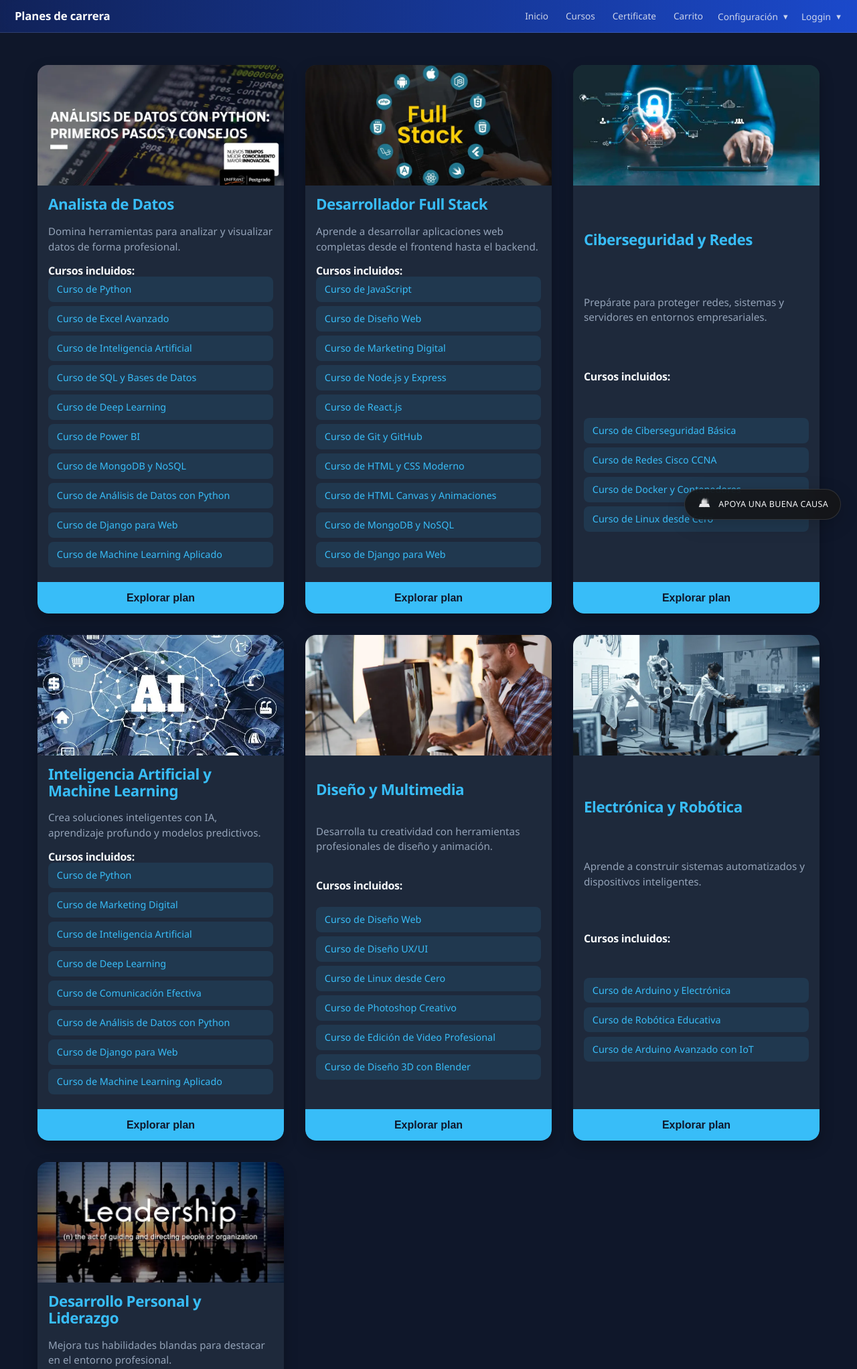
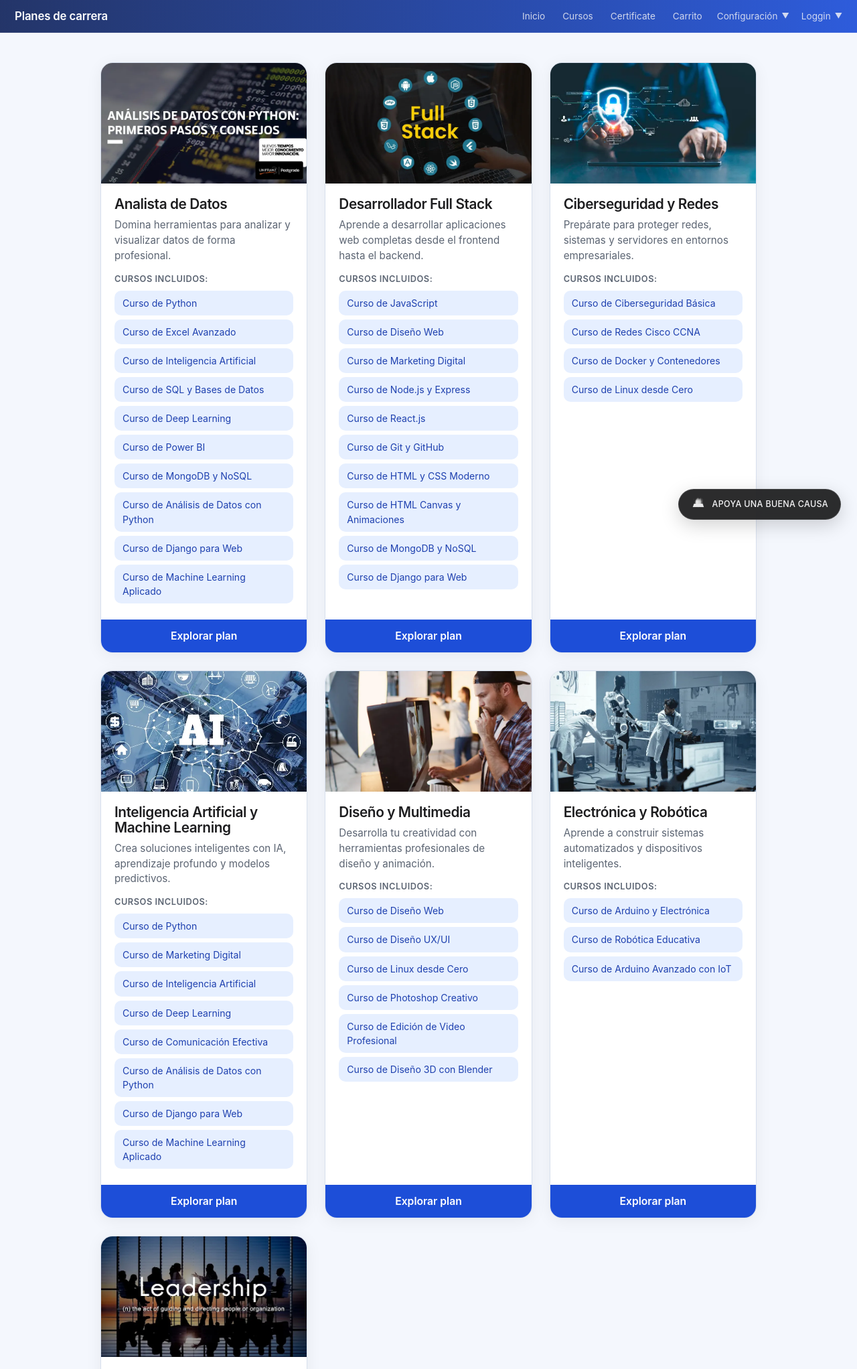
Before and after one commit to JhonGoodEld/upSkill, a PHP site: page /views/planes.html in a window 1280 px wide. Shown: the top 2044 px of the page at 67% size. Run offline with PHP 8.4, Linux system fonts and the light colour scheme.

Commit message:
Fase 2: catalogo de cursos y planes de carrera al sistema de diseno
- planes.css: de tema oscuro navy/cian a claro con tokens; tarjetas
  blancas y pildoras de cursos en azul
- stylecurso.css: tarjetas de curso con tokens, boton pill, contenedor
  centrado; se quita CSS de planes que no usa
- titulo de pestana de cursos

Co-Authored-By: Claude Sonnet 5 <noreply@anthropic.com>

```diff
--- a/css/planes.css
+++ b/css/planes.css
@@ -1,231 +1,89 @@
-/* ===============================
-   🌟 Estilos de Planes de Carrera
-   =============================== */
+/* ============================================================
+   Planes de Carrera — usa el sistema de diseño (stylePrin.css)
+   ============================================================ */
 
-:root {
-  --color-bg: #0f172a;
-  --color-card: #1e293b;
-  --color-accent: #38bdf8;
-  --color-text: #f8fafc;
-  --color-muted: #94a3b8;
-  --color-btn-hover: #0284c7;
-  --radius: 1rem;
-  --shadow: 0 8px 20px rgba(0, 0, 0, 0.25);
-  --transition: all 0.3s ease;
-  --max-width: 1200px;
-  --font: "Segoe UI", Arial, sans-serif;
+.planes-container,
+#planesContainer {
+  display: grid;
+  grid-template-columns: repeat(auto-fit, minmax(300px, 1fr));
+  gap: 26px;
+  max-width: var(--ancho-max);
+  margin: 44px auto 64px;
+  padding: 0 22px;
 }
 
-/* === Fondo general === */
-body {
-  background-color: var(--color-bg);
-  color: var(--color-text);
-  font-family: var(--font);
-  margin: 0;
-  padding: 0;
-  min-height: 100vh;
-}
-
-/* === Contenedor principal === */
-#planesContainer {
-  display: grid;
-  grid-template-columns: repeat(auto-fit, minmax(280px, 1fr));
-  gap: 2rem;
-  max-width: var(--max-width);
-  margin: 3rem auto;
-  padding: 0 1rem;
-}
-
-/* === Tarjetas de planes === */
 .plan-card {
-  background: var(--color-card);
-  border-radius: var(--radius);
-  box-shadow: var(--shadow);
+  background: var(--surface);
+  border: 1px solid var(--border);
+  border-radius: var(--radio);
+  box-shadow: var(--sombra);
   overflow: hidden;
-  transition: var(--transition);
   display: flex;
   flex-direction: column;
-  justify-content: space-between;
+  transition: transform .3s var(--ease), box-shadow .3s var(--ease);
 }
+.plan-card:hover { transform: translateY(-6px); box-shadow: var(--sombra-hover); }
 
-.plan-card:hover {
-  transform: translateY(-6px);
-  box-shadow: 0 12px 24px rgba(56, 189, 248, 0.25);
-}
-
-/* === Imagen del plan === */
 .plan-card img {
   width: 100%;
   height: 180px;
   object-fit: cover;
 }
 
-/* === Título y descripción === */
 .plan-card h2 {
-  font-size: 1.4rem;
-  color: var(--color-accent);
-  margin: 1rem;
+  font-size: 1.3rem;
+  color: var(--text);
+  margin: 20px 20px 8px;
 }
 
 .plan-card p {
-  font-size: 0.95rem;
-  color: var(--color-muted);
-  margin: 0 1rem 1rem;
+  font-size: .95rem;
+  color: var(--text-soft);
+  margin: 0 20px 16px;
 }
 
-/* === Lista de cursos === */
 .plan-card h4 {
-  margin: 0 1rem;
-  font-size: 1rem;
-  color: var(--color-text);
+  margin: 0 20px 10px;
+  font-size: .8rem;
+  font-weight: 600;
+  text-transform: uppercase;
+  letter-spacing: .04em;
+  color: var(--text-soft);
 }
 
 .plan-card ul {
   list-style: none;
-  padding: 0 1rem 1rem;
+  padding: 0 20px 18px;
   margin: 0;
+  flex: 1;
 }
 
 .plan-card ul li {
-  background: rgba(56, 189, 248, 0.1);
-  color: var(--color-accent);
-  margin-bottom: 0.4rem;
-  padding: 0.5rem 0.8rem;
-  border-radius: 8px;
-  font-size: 0.9rem;
-  transition: var(--transition);
+  background: var(--accent-050);
+  color: var(--accent-600);
+  margin-bottom: 6px;
+  padding: 8px 12px;
+  border-radius: var(--radio-sm);
+  font-size: .88rem;
+  transition: background .2s var(--ease);
 }
+.plan-card ul li:hover { background: #d8e6ff; }
 
-.plan-card ul li:hover {
-  background: rgba(56, 189, 248, 0.2);
+.btn-plan {
+  background: var(--accent);
+  color: #fff;
+  border: none;
+  border-radius: 0;
+  padding: 15px;
+  font-family: inherit;
+  font-size: .98rem;
+  font-weight: 600;
+  cursor: pointer;
+  transition: background .2s var(--ease);
 }
+.btn-plan:hover { background: var(--accent-600); }
 
-/* === Botón === */
-.btn-plan {
-  background-color: var(--color-accent);
-  color: var(--color-bg);
-  border: none;
-  border-radius: 0 0 var(--radius) var(--radius);
-  padding: 0.9rem;
-  font-size: 1rem;
-  font-weight: bold;
-  cursor: pointer;
-  transition: var(--transition);
+@media (max-width: 768px) {
+  .planes-container,
+  #planesContainer { grid-template-columns: 1fr; }
 }
-
-.btn-plan:hover {
-  background-color: var(--color-btn-hover);
-  transform: scale(1.03);
-}
-
-/* === Responsivo === */
-@media (max-width: 768px) {
-  #planesContainer {
-    grid-template-columns: 1fr;
-    padding: 0 1.5rem;
-  }
-
-  .plan-card img {
-    height: 160px;
-  }
-}
-
-
-
-/* === Modal Políticas === */
-.modal {
-  position: fixed;
-  top: 0;
-  left: 0;
-  width: 100%;
-  height: 100%;
-  display: none;
-  justify-content: center;
-  align-items: center;
-  background: rgba(0,0,0,0.6);
-  z-index: 10000;
-}
-
-.modal-content.politicas {
-  background: #fff;
-  padding: 25px;
-  border-radius: 12px;
-  max-width: 700px;
-  width: 90%;
-  max-height: 80vh;
-  overflow-y: auto;
-  position: relative;
-  box-shadow: 0 6px 18px rgba(0,0,0,0.25);
-  animation: fadeIn 0.3s ease;
-}
-
-.modal-scroll h3 {
-  color: #1a73e8;
-  margin-top: 15px;
-}
-
-.modal-scroll p, .modal-scroll ul {
-  color: #333;
-  text-align: justify;
-}
-
-.modal-scroll ul {
-  margin-left: 20px;
-}
-
-.btn-cerrar {
-  margin-top: 15px;
-  background-color: #1a73e8;
-  color: white;
-  border: none;
-  border-radius: 8px;
-  padding: 10px 18px;
-  cursor: pointer;
-}
-
-.btn-cerrar:hover {
-  background-color: #1666c4;
-}
-
-/* Enlace bajo el botón de pago */
-.politica-link {
-  margin-top: 10px;
-  text-align: center;
-}
-
-.politica-link a {
-  color: #1a73e8;
-  text-decoration: underline;
-  font-size: 0.9rem;
-  cursor: pointer;
-}
-
-.close {
-  position: absolute;
-  right: 15px;
-  top: 10px;
-  font-size: 22px;
-  font-weight: bold;
-  color: #666;
-  cursor: pointer;
-}
-
-.close:hover {
-  color: #000;
-}
-
-.legal-links {
-  text-align: center;
-  margin-top: 15px;
-  font-size: 0.9rem;
-}
-
-.legal-links a {
-  color: #1a73e8;
-  text-decoration: underline;
-  cursor: pointer;
-}
-
-.legal-links a:hover {
-  color: #0d57bd;
-}
--- a/views/cursos.html
+++ b/views/cursos.html
@@ -3,7 +3,7 @@
 <head>
   <meta charset="UTF-8">
   <meta name="viewport" content="width=device-width, initial-scale=1.0">
-  <title>Catalogo de cursos</title>
+  <title>Catálogo de Cursos — Upskill Academy</title>
   <link rel="stylesheet" href="../css/stylePrin.css">
   <link rel="stylesheet" href="../css/styles.css">
   <link rel="stylesheet" href="../css/stylecurso.css">
```
Also changed, not shown: css/stylecurso.css (+34 -190 lines).
